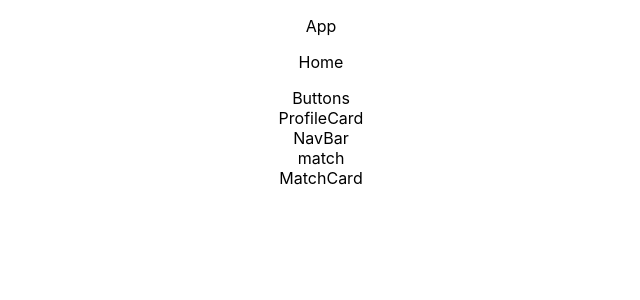
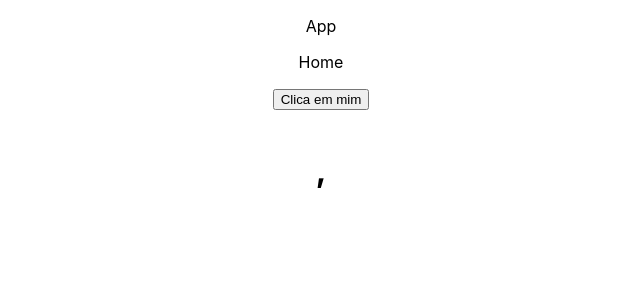
Before and after one commit to future4code/Nicole-Zolnier, a React (Create React App) app in the folder semana9/astromatch/: page / in a window 1280 px wide. Shown: the top 300 px of the page, without its empty margins (319-959 px from the left). Built offline with nearby package versions, Linux system fonts and the light colour scheme.

Commit message:
função getProfile no botao por enquanto

```diff
--- a/semana9/astromatch/src/App.js
+++ b/semana9/astromatch/src/App.js
@@ -8,8 +8,7 @@ function App() {
     <div className="App">
       <p>App</p>
       <Home />
-      <NavBar />
-      <Match />
+
     </div>
   );
 }
--- a/semana9/astromatch/src/components/Home/Home.js
+++ b/semana9/astromatch/src/components/Home/Home.js
@@ -1,15 +1,29 @@
 import Buttons from './Buttons'
 import ProfileCard from './ProfileCard'
+import axios from 'axios'
+import { useState, useEffect } from 'react'
 
 
 function Home() {
-    return (
-      <div>
-        <p>Home</p>
-        <Buttons />
-        <ProfileCard />
-      </div>
-    );
+
+  const [profile, setProfile] = useState({})
+
+  const getProfile = () => {
+    axios.get("https://us-central1-missao-newton.cloudfunctions.net/astroMatch/:nicole/person").then((res) => {
+      setProfile(res.data.profile)
+    }).catch((err) => {
+      console.log(err.message)
+    })
+
   }
 
+  return (
+    <div>
+      <p>Home</p>
+      <button onClick={getProfile}>Clica em mim</button>
+      <ProfileCard profile={profile}/>
+    </div>
+  );
+}
+
 export default Home;
--- a/semana9/astromatch/src/components/Home/ProfileCard.js
+++ b/semana9/astromatch/src/components/Home/ProfileCard.js
@@ -1,7 +1,9 @@
-function ProfileCard() {
+function ProfileCard(props) {
     return (
       <div>
-        ProfileCard
+        <img src={props.profile.photo}/>
+        <h1>{props.profile.name}, {props.profile.age}</h1>
+        <p>{props.profile.bio}</p>
       </div>
     );
   }
```
